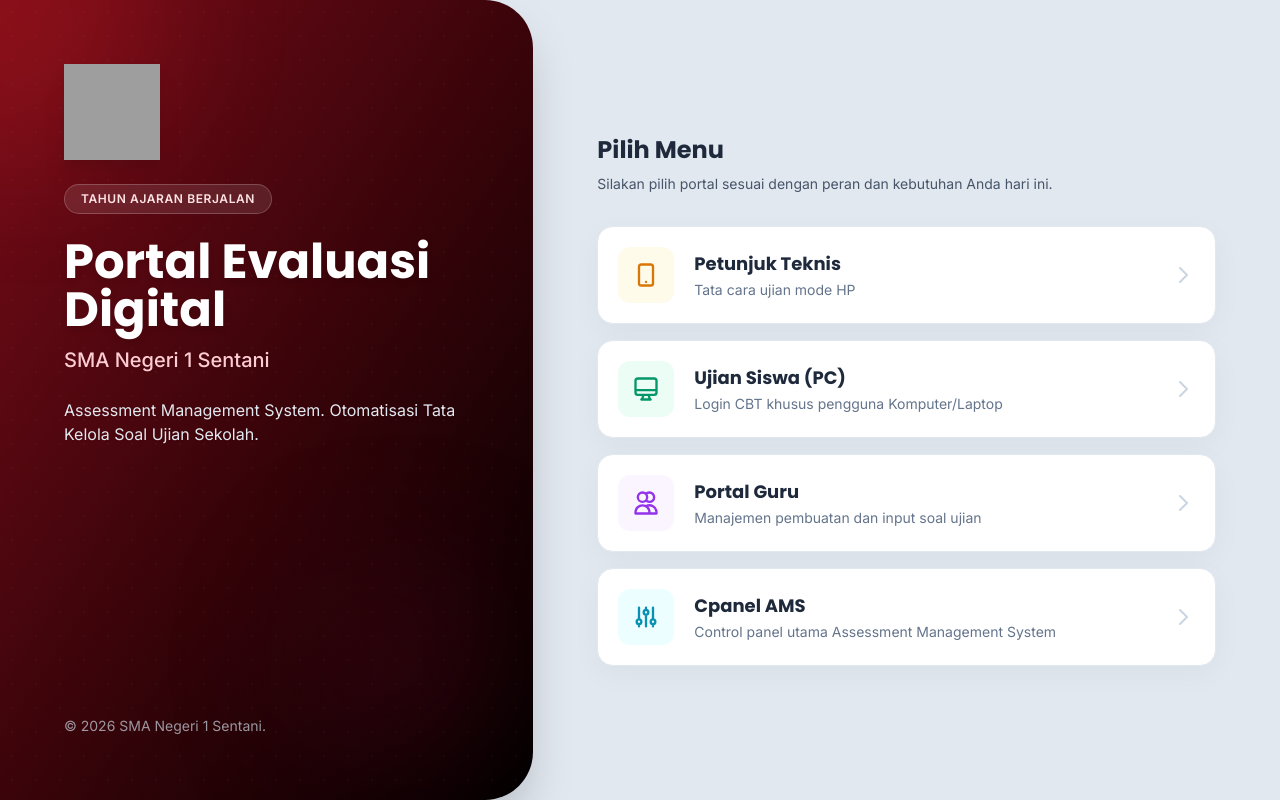
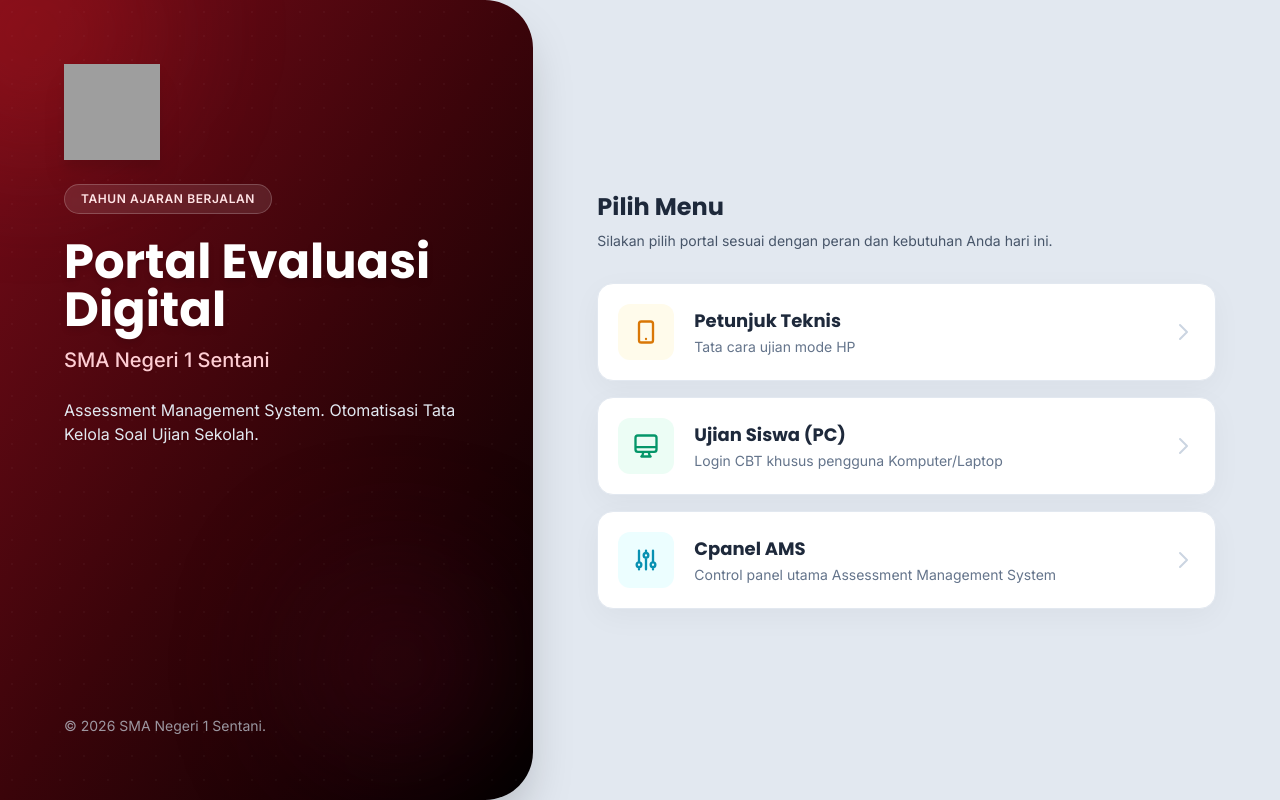
Before and after one commit to pjjpapua-coder/cbt-smansa, a plain HTML site: page index.html in a window 1280 px wide. Drawn offline with nearby package versions, Linux system fonts and the light colour scheme; grey boxes are pictures that could not be loaded.

Commit message:
Update index.html

```diff
--- a/index.html
+++ b/index.html
@@ -107,22 +107,6 @@
                         </div>
                     </a>
 
-                    <!-- Portal Guru -->
-                    <a href="https://pjjpapua-coder.github.io/cbt-smansa/inputsoal.html" class="group flex items-center p-5 bg-white border border-slate-200 hover:border-purple-300 rounded-2xl shadow-[0_8px_30px_rgb(0,0,0,0.04)] hover:shadow-[0_8px_30px_rgb(168,85,247,0.12)] transition-all duration-300 transform hover:-translate-y-1">
-                        <div class="flex-shrink-0 w-14 h-14 bg-purple-50 text-purple-600 rounded-xl flex items-center justify-center group-hover:bg-purple-600 group-hover:text-white transition-colors duration-300 mr-5">
-                            <svg class="w-7 h-7" fill="none" stroke="currentColor" viewBox="0 0 24 24">
-                                <path stroke-linecap="round" stroke-linejoin="round" stroke-width="2" d="M12 4.354a4 4 0 110 5.292M15 21H3v-1a6 6 0 0112 0v1zm0 0h6v-1a6 6 0 00-9-5.197M13 7a4 4 0 11-8 0 4 4 0 018 0z"></path>
-                            </svg>
-                        </div>
-                        <div class="flex-grow">
-                            <h4 class="font-poppins text-lg font-bold text-slate-800 group-hover:text-purple-600 transition-colors">Portal Guru</h4>
-                            <p class="text-sm text-slate-500 mt-0.5">Manajemen pembuatan dan input soal ujian</p>
-                        </div>
-                        <div class="flex-shrink-0 text-slate-300 group-hover:text-purple-500 group-hover:translate-x-1 transition-all">
-                            <svg class="w-6 h-6" fill="none" stroke="currentColor" viewBox="0 0 24 24"><path stroke-linecap="round" stroke-linejoin="round" stroke-width="2" d="M9 5l7 7-7 7"></path></svg>
-                        </div>
-                    </a>
-
                     <!-- Tautan Cpanel AMS -->
                     <a href="https://pjjpapua-coder.github.io/cbt-smansa/cpanel.html" class="group flex items-center p-5 bg-white border border-slate-200 hover:border-cyan-300 rounded-2xl shadow-[0_8px_30px_rgb(0,0,0,0.04)] hover:shadow-[0_8px_30px_rgb(6,182,212,0.12)] transition-all duration-300 transform hover:-translate-y-1">
                         <div class="flex-shrink-0 w-14 h-14 bg-cyan-50 text-cyan-600 rounded-xl flex items-center justify-center group-hover:bg-cyan-600 group-hover:text-white transition-colors duration-300 mr-5">
```
